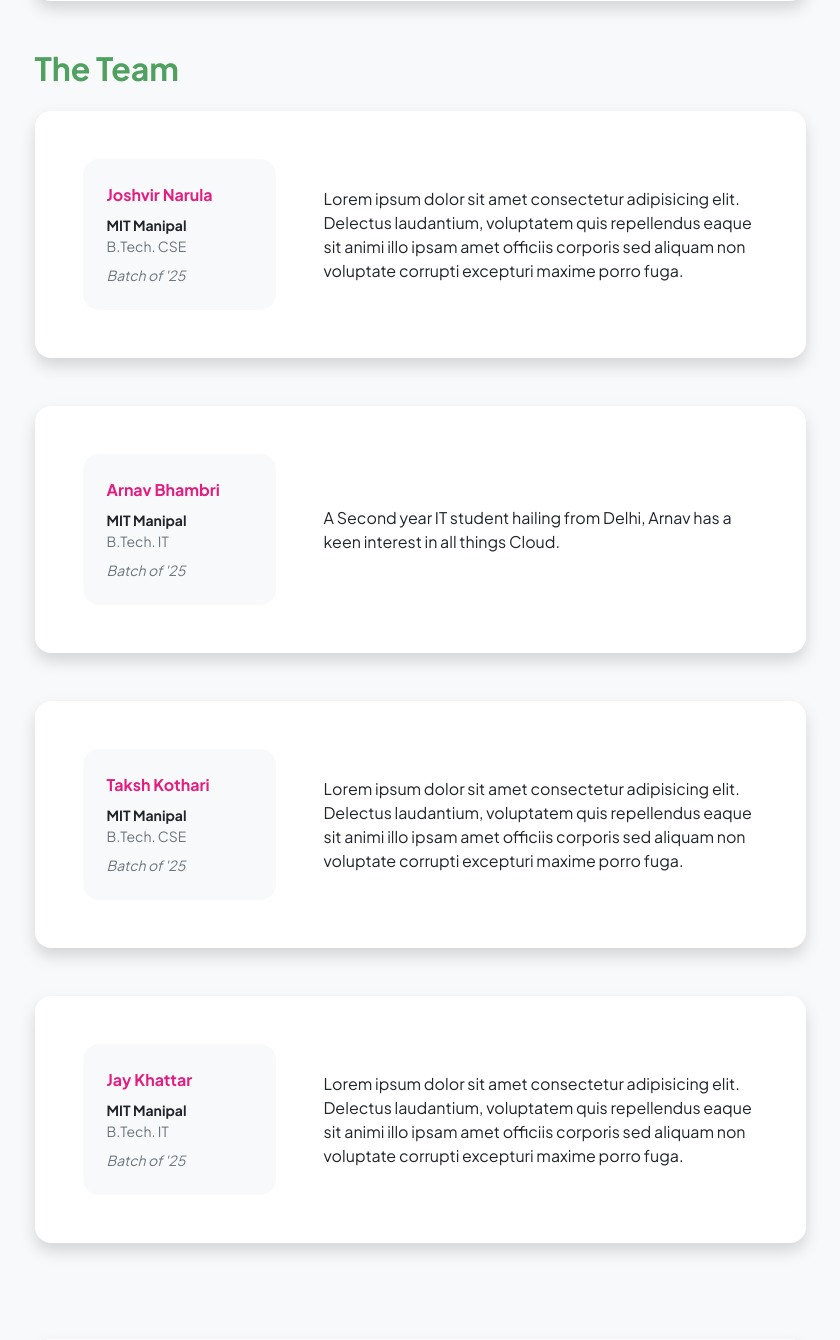
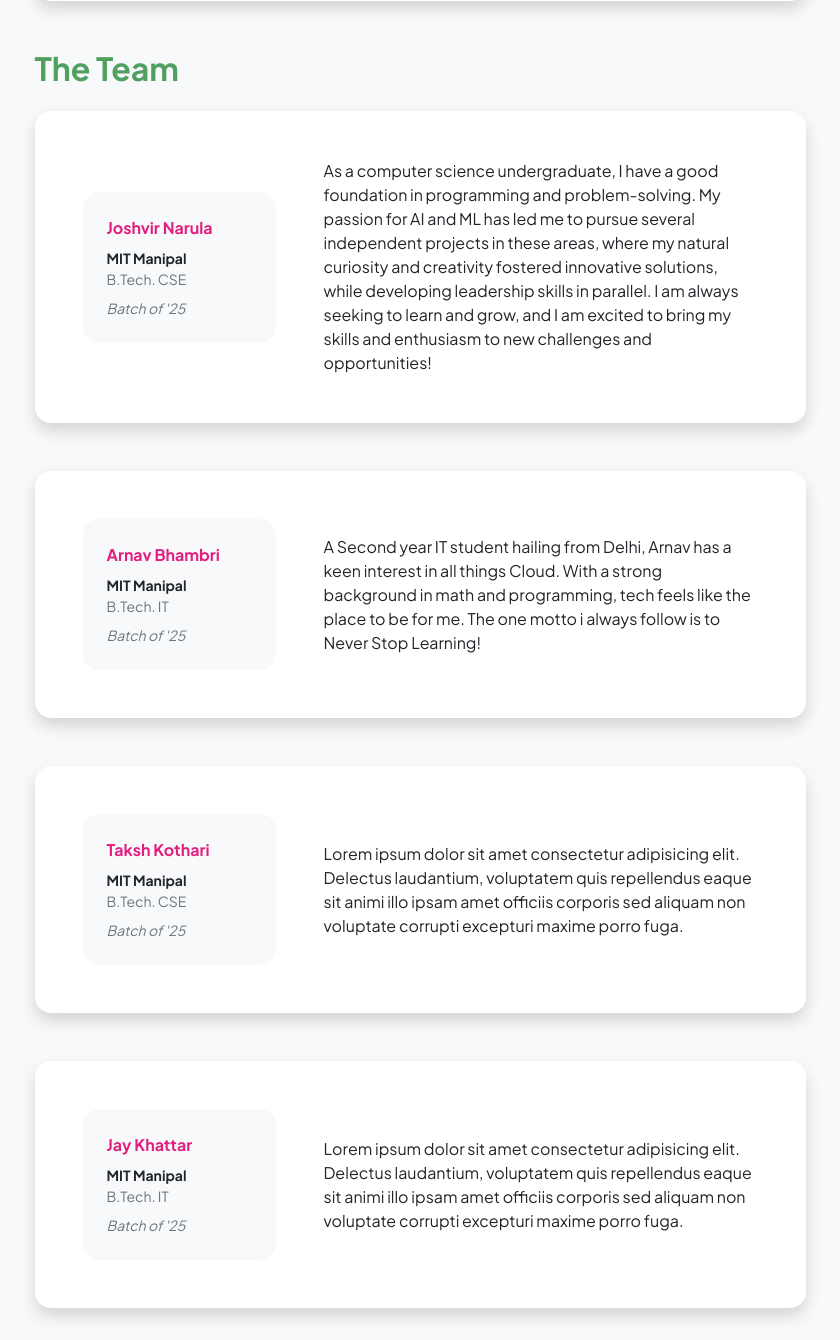
Before and after one commit to takshkothari/HealthInspect, a Flask app: page /about.html in a window 1280 px wide. Shown: the part 1467-2807 px from the top of the page, without its empty margins (220-1060 px from the left). Run offline with Flask 2, Linux system fonts and the light colour scheme; some libraries are stand-ins or nearby versions.

Commit message:
Update about.html

```diff
--- a/templates/about.html
+++ b/templates/about.html
@@ -112,7 +112,7 @@
                                                 </div>
                                             </div>
                                         </div>
-                                        <div class="col-lg-8"><div>Lorem ipsum dolor sit amet consectetur adipisicing elit. Delectus laudantium, voluptatem quis repellendus eaque sit animi illo ipsam amet officiis corporis sed aliquam non voluptate corrupti excepturi maxime porro fuga.</div></div>
+                                        <div class="col-lg-8"><div>As a computer science undergraduate, I have a good foundation in programming and problem-solving. My passion for AI and ML has led me to pursue several independent projects in these areas, where my natural curiosity and creativity fostered innovative solutions, while developing leadership skills in parallel. I am always seeking to learn and grow, and I am excited to bring my skills and enthusiasm to new challenges and opportunities!</div></div>
                                     </div>
                                 </div>
                             </div>
@@ -131,7 +131,7 @@
                                                 </div>
                                             </div>
                                         </div>
-                                        <div class="col-lg-8"><div>A Second year IT student hailing from Delhi, Arnav has a keen interest in all things Cloud.</div></div>
+                                        <div class="col-lg-8"><div>A Second year IT student hailing from Delhi, Arnav has a keen interest in all things Cloud. With a strong background in math and programming, tech feels like the place to be for me. The one motto i always follow is to Never Stop Learning!</div></div>
                                     </div>
                                 </div>
                             </div>
```
